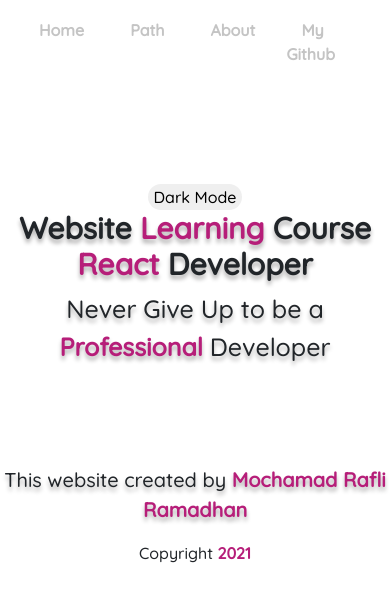
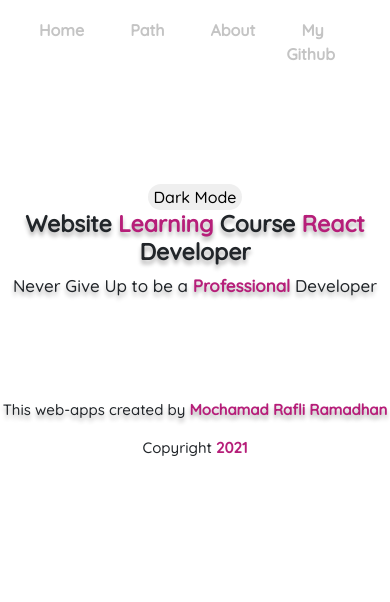
Before and after one commit to mochamadrafli2018/React-Portofolio-1, a React (Create React App) app in the folder src/: page / in a window 390 px wide. Shown: the top 602 px of the page. Built offline with nearby package versions, Linux system fonts and the light colour scheme; the HTML template or start-up script is replaced by a standard one.

Commit message:
Add media screen styling and remove Accordion

```diff
--- a/src/App.css
+++ b/src/App.css
@@ -1,20 +1,77 @@
+/* Import font */
 @import url('https://fonts.googleapis.com/css2?family=Quicksand:wght@500&display=swap');
 @import url('https://fonts.googleapis.com/css2?family=Ubuntu&display=swap');
-.accordion{width: 60%; margin:20px auto;}
-/*Must 382px not 382 px*/
+/* Elemen di bawah ini harus di tulis sebelum media screen supaya efek responsive bisa berjalan */
+.card-2{width: 50%; margin: 10px auto; padding: 10px;border: none; border-radius: 10px;}
+.card-2:hover{box-shadow:0px 0px 10px 0px #B61E79;}
+.card-2-h1{font-size: 30px;}
+.card-2-p1{font-size: 25px;}
+.card-2-p2{font-size: 20px;}
+.header-h1{font-size: 30px;}
+.header-p1{font-size: 25px;}
+.header-p2{font-size: 20px;}
+.header-p3{font-size: 20px;}
+/* Penulisan angka font harus tanpa spasi (382px bukan 382 px) */
+@media screen and (max-width: 900px){
+  .card-2{width: 55%;}
+  .card-2-h1{font-size: 29px;}
+  .card-2-p1{font-size: 24px;}
+  .card-2-p2{font-size: 19px;}
+}
+@media screen and (max-width: 800px){
+  .card-2{width: 60%;}
+  .card-2-h1{font-size: 28px;}
+  .card-2-p1{font-size: 23px;}
+  .card-2-p2{font-size: 18px;}
+  .header-h1{font-size: 28px !important;}
+  .header-p1{font-size: 23px !important;}
+  .header-p2{font-size: 18px !important;}
+  .header-p3{font-size: 18px !important;}
+}
 @media screen and (max-width: 700px){
-  .accordion{width: 70%;}
+  .card-2{width: 70%;}
+  .card-2-h1{font-size: 27px;}
+  .card-2-p1{font-size: 22px;}
+  .card-2-p2{font-size: 17px;}
+  .header-h1{font-size: 27px !important;}
+  .header-p1{font-size: 23px !important;}
+  .header-p2{font-size: 18px !important;}
+  .header-p3{font-size: 18px !important;}
 }
-@media screen and (max-width: 550px){
-  .accordion{width: 80%;}
+@media screen and (max-width: 600px){
+  .card-2{width: 80%;}
+  .card-2-h1{font-size: 26px;}
+  .card-2-p1{font-size: 21px;}
+  .card-2-p2{font-size: 16px;}
+  .header-h1{font-size: 26px !important;}
+  .header-p1{font-size: 21px !important;}
+  .header-p2{font-size: 17px !important;}
+  .header-p3{font-size: 17px !important;}
 }
-@media screen and (max-width: 370px){
-  .mr-auto{margin: 10px auto; position:relative;}
+@media screen and (max-width: 500px){
+  .card-2{width: 90%;}
+  .card-2-h1{font-size: 25px;}
+  .card-2-p1{font-size: 20px;}
+  .card-2-p2{font-size: 15px;}
+  .mr-auto{margin: 10px auto;}
+  .header-h1{font-size: 24px !important;}
+  .header-p1{font-size: 19px !important;}
+  .header-p2{font-size: 16px !important;}
+  .header-p3{font-size: 16px !important;}
 }
-@media screen and (max-width: 370px){
-  .accordion{width: 100%;}
+@media screen and (max-width: 400px){
+  .card-2{width: 95%;}
+  .card-2-h1{font-size: 24px;}
+  .card-2-p1{font-size: 19px;}
+  .card-2-p2{font-size: 15px;}
+  .header-h1{font-size: 23px !important;}
+  .header-p1{font-size: 17px !important;}
+  .header-p2{font-size: 15px !important;}
+  .header-p3{font-size: 15px !important;}
 }
+
 .background-color-pink{background-color: #B61E79!important;}
+.background-color-grey{background-color: #F4EDED;}
 .black:hover{border-bottom: 3px solid 00DBF9 !important;}
 .border-black{border:1px solid black;}
 .border-white{border:1px solid white;}
@@ -28,8 +85,8 @@
 .img-round{border-radius: 30px !important;}
 .letter-spacing{letter-spacing: 1.5px;}
 .navlink{color: #c4c4c4 !important; margin: 2px 15px;}
+.navlink:active{color: red; border-bottom: 3px solid #00DBF9; font-weight: bold;}
 .navlink:hover{color: black !important; border-bottom: 3px solid #00DBF9; font-weight: bold !important;text-decoration:none;}
-.navlink:active{color: red; border-bottom: 3px solid #00DBF9; font-weight: bold;}
 .quicksand{font-family: 'Quicksand', sans-serif;}
 .text-shadow{text-shadow: 0px 4px 4px #b1b0b0;}
 .text-underlined{text-decoration: underline;}
--- a/src/App.js
+++ b/src/App.js
@@ -5,13 +5,12 @@
 //import Bootstrap CSS
 import 'bootstrap/dist/css/bootstrap.min.css';
 //import Bootstrap Java Script
-import Button from './Button.js'
 import NavBar from './Bootstrap-Navbar.js';
 
 //App will be exported to index.js
 function App() {
   return (
-    <div class='quicksand background-color-grey'>
+    <div class='quicksand'>
       <NavBar/>
     </div>
   );
--- a/src/Bootstrap-Accordion.js
+++ b/src/Bootstrap-Accordion.js
@@ -1,22 +1,21 @@
 import React from 'react'
-import {Accordion, Card} from 'react-bootstrap'
+// Import data author
 import Author from './Data-Author.js'
 class AccordionChild extends React.Component{
     render(){
         return(
-            <Card className='accordion'>
-                <Accordion.Toggle as={Card.Header} eventKey="0">{this.props.judul}</Accordion.Toggle>
-                <Accordion.Collapse eventKey="0"><Card.Body>{this.props.keterangan}</Card.Body></Accordion.Collapse>
-            </Card>
+            <div className='accordion card'>
+                <h1 class='accordion-p1 text-center'>{this.props.judul}</h1>
+                <p class='accordion-p2'>{this.props.keterangan}</p>
+            </div>
         )
     }
 }
-class AccordionBootstrap extends React.Component{
+class OutputProfile extends React.Component{
     render(){
         return(
             <>
-                <h1 class='text-center'>My <span>Profile</span></h1>
-                <Accordion defaultActiveKey="0">
+                <h1 class='accordion-h1 text-center'>My <span>Profile</span></h1>
                     <>
                         {Author.map(el => {
                             return(
@@ -24,10 +23,9 @@
                             )
                         })}
                     </>
-                </Accordion>
             </>
         )
     }
 }
 
-export default AccordionBootstrap
+export default OutputProfile
--- a/src/Bootstrap-Navbar.js
+++ b/src/Bootstrap-Navbar.js
@@ -2,7 +2,7 @@
 // Import component from Bootstrap
 import {Nav, Navbar} from 'react-bootstrap';
 // Import external JavaScript file
-import AccordionBootstrap from './Bootstrap-Accordion.js';
+import OutputProfile from './Profile.js';
 import OutputCardContainer from './Bootstrap-Card.js';
 import Header from './Header.js'
 // Import font-awesome
@@ -65,7 +65,7 @@
 function About(){
     return(
         <div>
-            <AccordionBootstrap/>
+            <OutputProfile/>
         </div>
     )
 }
--- a/src/Data-Author.js
+++ b/src/Data-Author.js
@@ -1,11 +1,13 @@
 let Author = [
     {
         judul:'About Author',
-        keterangan: 'Hello, I\'m a undergraduate student at Universitas Gadjah Mada. Iam making this website as my concern to share my knowledge all about front end that I know. So, with this website I hope that it will be helped you to get some of free learning source and  Iam really excited to know about what can I improve about this website. Thanks!.'
+        keterangan: 'Hello, I\'m a undergraduate student at Universitas Gadjah Mada. Iam making this website as my concern to share my knowledge all about front end that I know. So, with this website I hope that it will be helped you to get some of free learning source and  Iam really excited to know about what can I improve about this website. Thanks!.',
+        url:''
     },
     {
         judul:'My social media',
-        keterangan:['Linkedin', 'Instagram', 'and Gmail']
+        keterangan:'Linkedin: linkedin/in/mochamadrafli2018, Instagram: rafli.r.rmdhn, and Gmail: mochamadrafli2018@mail.ugm.ac.id',
+        url:''
     }
 ]
 export default Author
--- a/src/Header.js
+++ b/src/Header.js
@@ -5,21 +5,21 @@
     render(){
         return(
             <div class='text-center'>
-                <div style={{'margin':'100px auto'}}>
+                <div style={{'margin':'100px auto'}} class=''>
                     <button onclick='darkMode()' class='btn-dark-mode'>Dark Mode</button>
-                    <h1 class='font-weight-bold text-shadow' style={{'font-size':'30px'}}>Website <span>Learning</span> Course <span>React</span> Developer</h1>
-                    <p class='text-shadow' style={{'font-size':'25px'}}>Never Give Up to be a <span>Professional</span> Developer</p>
+                    <h1 class='font-weight-bold header-h1 text-shadow'>Website <span>Learning</span> Course <span>React</span> Developer</h1>
+                    <p class='header-p1 text-shadow'>Never Give Up to be a <span>Professional</span> Developer</p>
                 </div>
-                <div style={{'margin':'80px auto'}}>
-                    <p class='text-shadow' style={{'font-size':'20px'}}>This website created by <span>Mochamad Rafli Ramadhan</span></p>
-                    <p style={{'position':'relative','bottom':'0px'}}>Copyright <span>2021</span></p>
+                <div style={{'margin':'80px auto'}} class=''>
+                    <p class='header-p2 text-shadow'>This web-apps created by <span>Mochamad Rafli Ramadhan</span></p>
+                    <p class='header-p3'>Copyright <span>2021</span></p>
                 </div>
             </div>
         )
     }
 }
 
-$("h1").addClass('text-underlined');
+$('.header-h1').addClass('text-underlined');
 $("button").click(function(){
     $("div").addClass('dark-mode');
 });
--- /dev/null
+++ b/src/Profile.js
@@ -0,0 +1,31 @@
+import React from 'react'
+// Import data author
+import Author from './Data-Author.js'
+class OutputProfileChild extends React.Component{
+    render(){
+        return(
+            <div className='card-2'>
+                <p class='card-2-p1 text-center'>{this.props.judul}</p>
+                <p class='card-2-p2'>{this.props.keterangan}</p>
+            </div>
+        )
+    }
+}
+class OutputProfile extends React.Component{
+    render(){
+        return(
+            <>
+                <h1 class='card-2-h1 text-center'>My <span>Profile</span></h1>
+                <>
+                    {Author.map(el => {
+                        return(
+                            <OutputProfileChild  judul = {el.judul} keterangan = {el.keterangan}/>
+                        )
+                    })}
+                </>
+            </>
+        )
+    }
+}
+
+export default OutputProfile
```
